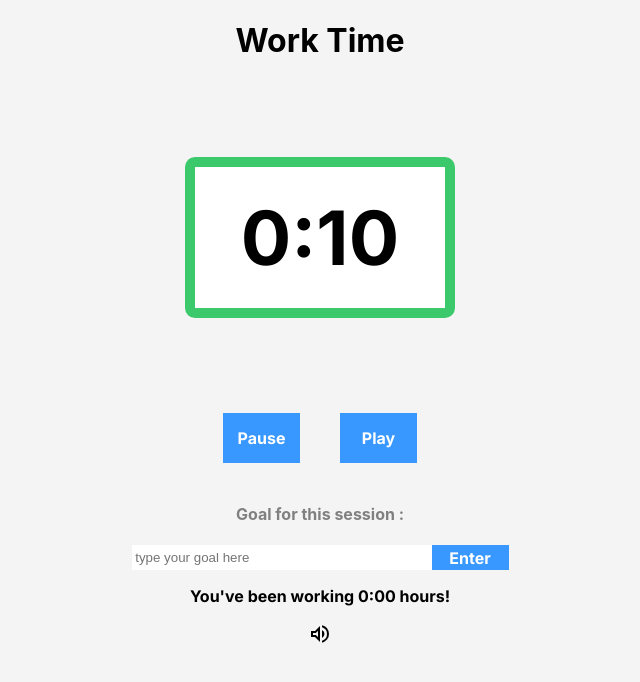
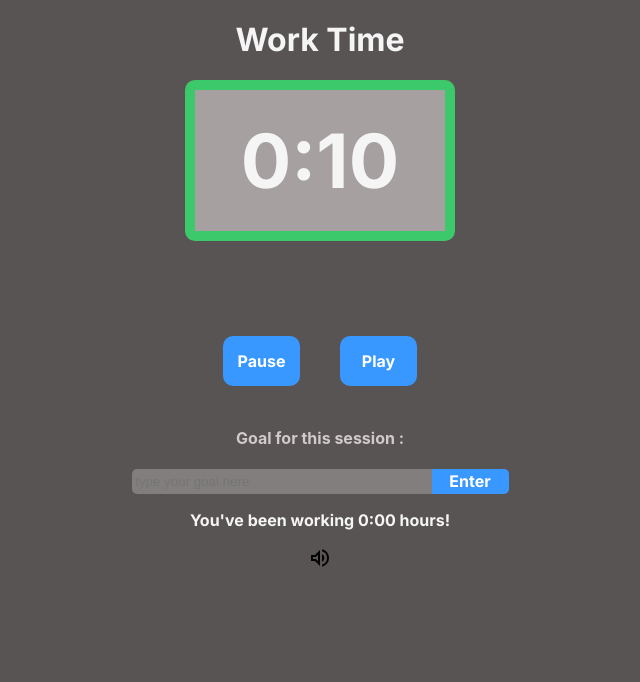
Before and after one commit to LurieK/pomedoro, a React (Create React App) app: page / in a window 1280 px wide. Shown: the top 682 px of the page, without its empty margins (320-960 px from the left). Built offline with nearby package versions, Linux system fonts and the light colour scheme.

Commit message:
darkened the css colors
the white was too bright to look at and the dark looks nicer

```diff
--- a/src/App.css
+++ b/src/App.css
@@ -8,12 +8,13 @@
 }
 
 body{
-background-color: #f4f4f4 ;
+background-color: #595454 ;
 }
 
 p{
   font-family: Inter;
   font-weight: 700;
+  color: whitesmoke;
 }
 
 button{
@@ -23,6 +24,15 @@ button{
   font-size: 16px;
   font-weight: 700;
   border: none;
+
+}
+
+h1{
+  font-family: 'Inter';
+  margin-top: 20px;
+  color: whitesmoke;
+
+
 }
 
 
@@ -30,6 +40,7 @@ button{
   width: 77px;
   height: 50px;
   margin: 20px;
+  border-radius: 10px;
 
 }
 
@@ -39,6 +50,8 @@ button{
   justify-content: center;
   align-items: center;
   flex-flow: column;
+
+
 }
 
 .timer-text{
@@ -48,23 +61,26 @@ button{
   align-self: center;
   text-align: center;
   font-weight: 300;
+  color: whitesmoke;
 }
 
 .timer-green h3{
-background-color: white;
+background-color: rgb(166 160 160);
 border: 10px solid #3CC96C;
 border-radius: 10px;
 width: 200px;
 padding: 25px;
+margin-top: 0;
 
 }
 
 .timer-blue h3{
-  background-color: white;
+  background-color: rgb(166 160 160);
   border: 10px solid #2F40DB;
   border-radius: 10px;
   width: 200px;
   padding: 25px;
+  margin-top: 0;
 
 }
 
@@ -81,6 +97,7 @@ form{
   height: 25px;
   padding: 0 4px;
   margin:0;
+  border-radius: 0 5px 5px 0;
 }
 
 .goal-form input{
@@ -89,14 +106,19 @@ form{
   border: none;
   height: 25px;
   width: 300px;
+  background-color: rgb(130, 126, 126);;
+  color: white;
+  border-radius: 5px 0 0 5px;
+
 
 }
 
 .goal-form h4{
-  color: gray;
+  color: rgb(208, 202, 202);
 }
 
 .goal-written{
   font-size: 20px;
   font-style: italic;
+  color: white;
 }
```
